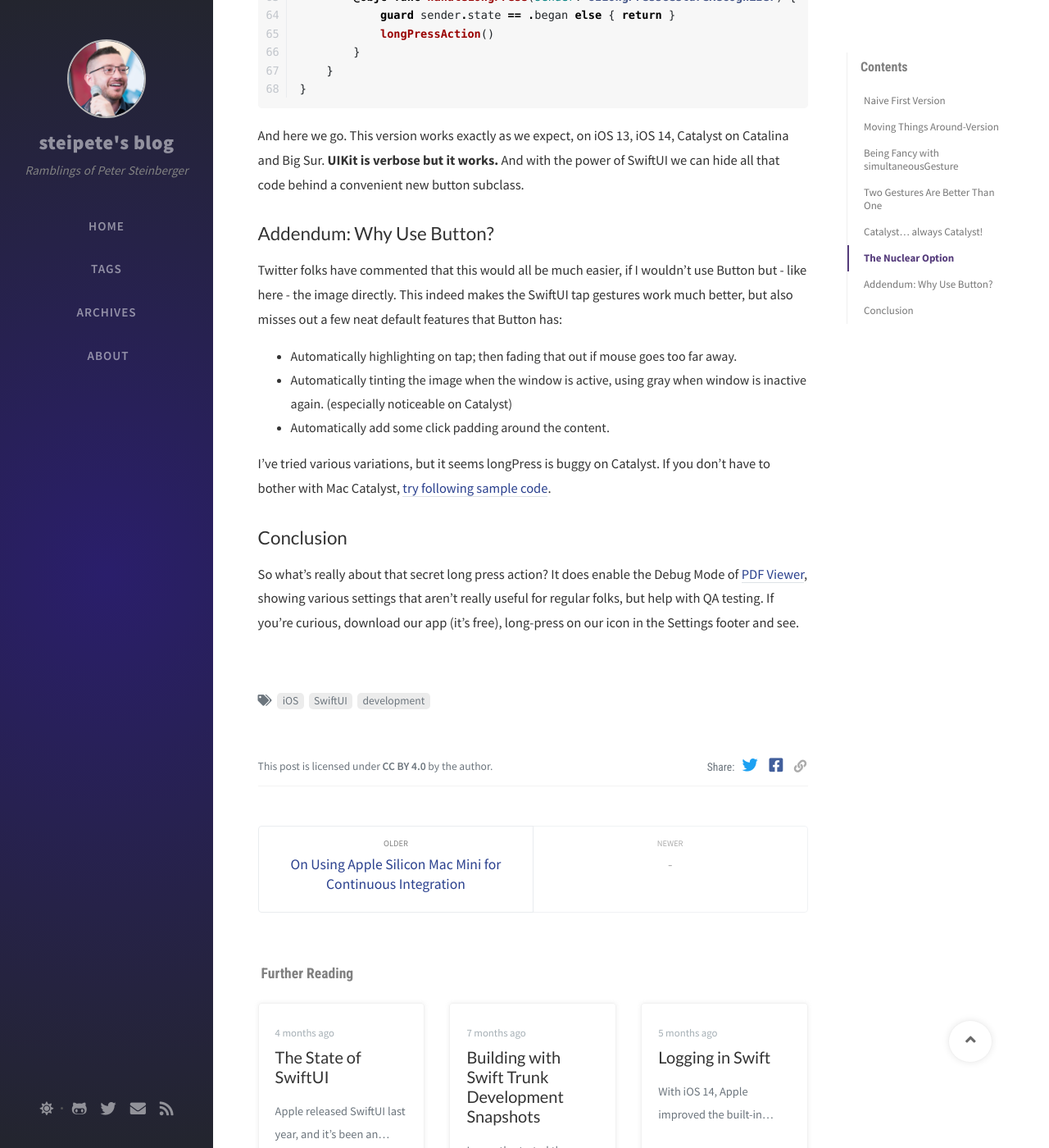
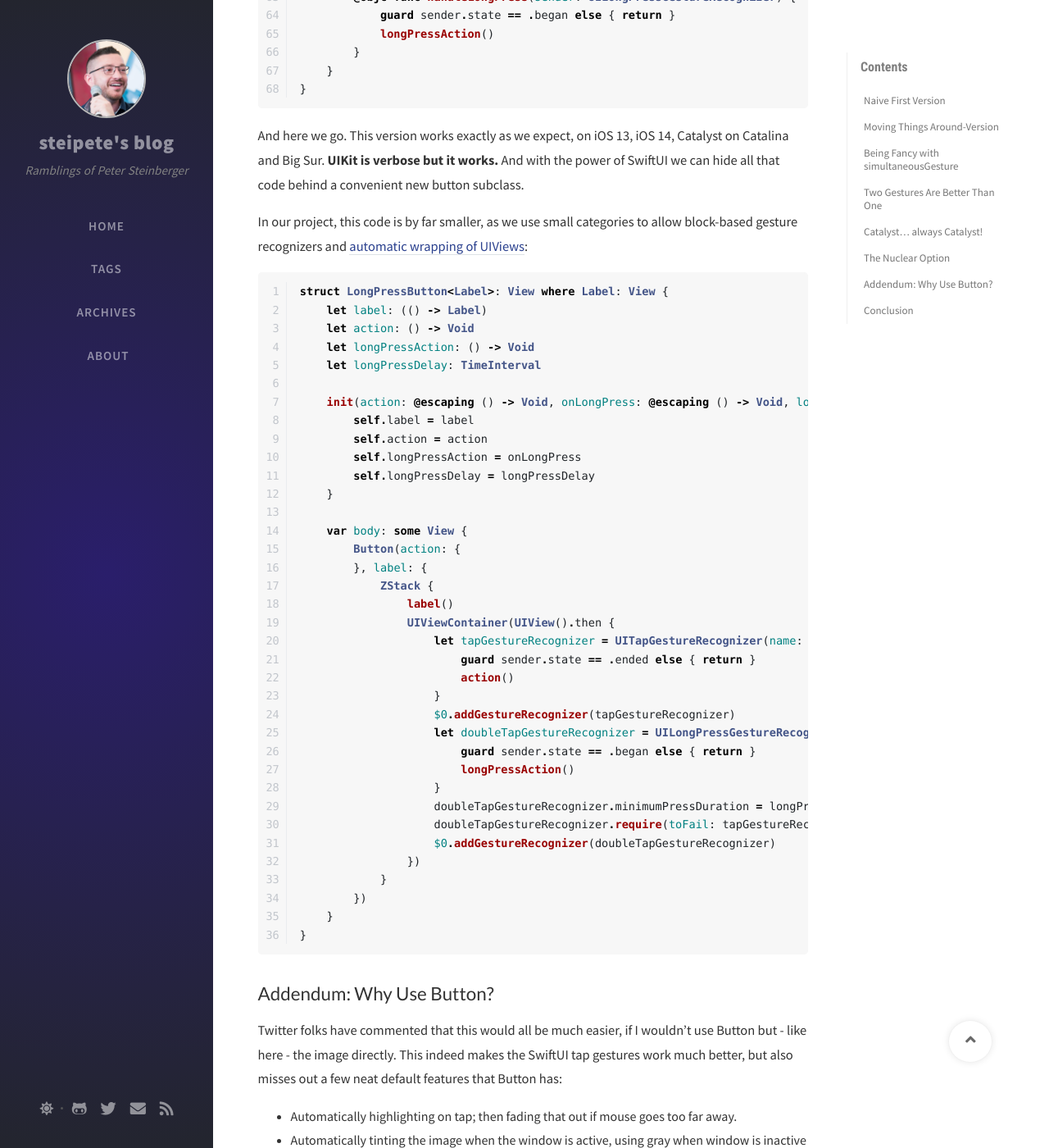
Before and after one commit to steipete/steipete.com, a Jekyll site: the page built from _posts/2021-01-27-supporting-both-tap-and-longpress-on-button-in-swiftui.md, in a window 1280 px wide and 1400 px high, scrolled down 5025 px. Shown: the whole window at 82% size. Built offline with Jekyll 4.4.1, drawn with Linux system fonts in a browser that asks for light colours; nearby versions of some CDN libraries; comment, search, counter and statistics services are not loaded.

Commit message:
smol code

````diff
--- a/_posts/2021-01-27-supporting-both-tap-and-longpress-on-button-in-swiftui.md
+++ b/_posts/2021-01-27-supporting-both-tap-and-longpress-on-button-in-swiftui.md
@@ -203,6 +203,47 @@ private struct TappableView: UIViewRepresentable {
 
 And here we go. This version works exactly as we expect, on iOS 13, iOS 14, Catalyst on Catalina and Big Sur. **UIKit is verbose but it works.** And with the power of SwiftUI we can hide all that code behind a convenient new button subclass.
 
+In our project, this code is by far smaller, as we use small categories to allow block-based gesture recognizers and [automatic wrapping of UIViews](https://github.com/AvdLee/SwiftUIKitView):
+
+```swift
+struct LongPressButton<Label>: View where Label: View {
+    let label: (() -> Label)
+    let action: () -> Void
+    let longPressAction: () -> Void
+    let longPressDelay: TimeInterval
+
+    init(action: @escaping () -> Void, onLongPress: @escaping () -> Void, longPressDelay: TimeInterval = 2, label: @escaping () -> Label) {
+        self.label = label
+        self.action = action
+        self.longPressAction = onLongPress
+        self.longPressDelay = longPressDelay
+    }
+
+    var body: some View {
+        Button(action: {
+        }, label: {
+            ZStack {
+                label()
+                UIViewContainer(UIView().then {
+                    let tapGestureRecognizer = UITapGestureRecognizer(name: "Tap") { sender in
+                        guard sender.state == .ended else { return }
+                        action()
+                    }
+                    $0.addGestureRecognizer(tapGestureRecognizer)
+                    let doubleTapGestureRecognizer = UILongPressGestureRecognizer(name: "Long Press") { sender in
+                        guard sender.state == .began else { return }
+                        longPressAction()
+                    }
+                    doubleTapGestureRecognizer.minimumPressDuration = longPressDelay
+                    doubleTapGestureRecognizer.require(toFail: tapGestureRecognizer)
+                    $0.addGestureRecognizer(doubleTapGestureRecognizer)
+                })
+            }
+        })
+    }
+}
+```
+
 ## Addendum: Why Use Button?
 
 Twitter folks have commented that this would all be much easier, if I wouldn't use Button but - like here - the image directly. This indeed makes the SwiftUI tap gestures work much better, but also misses out a few neat default features that Button has:
````
